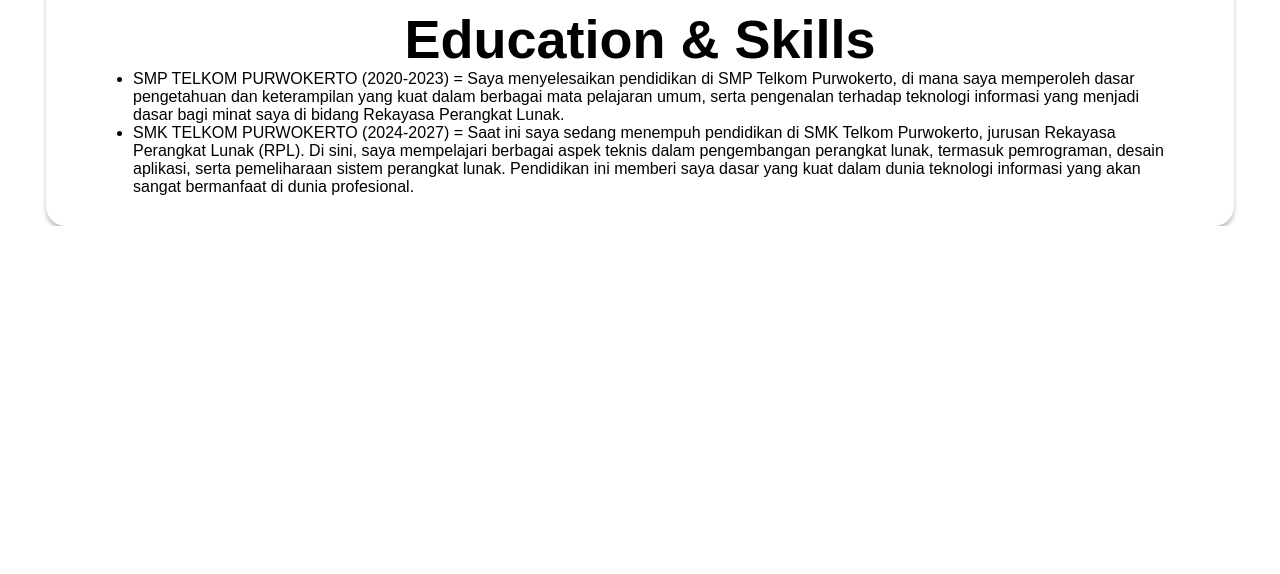
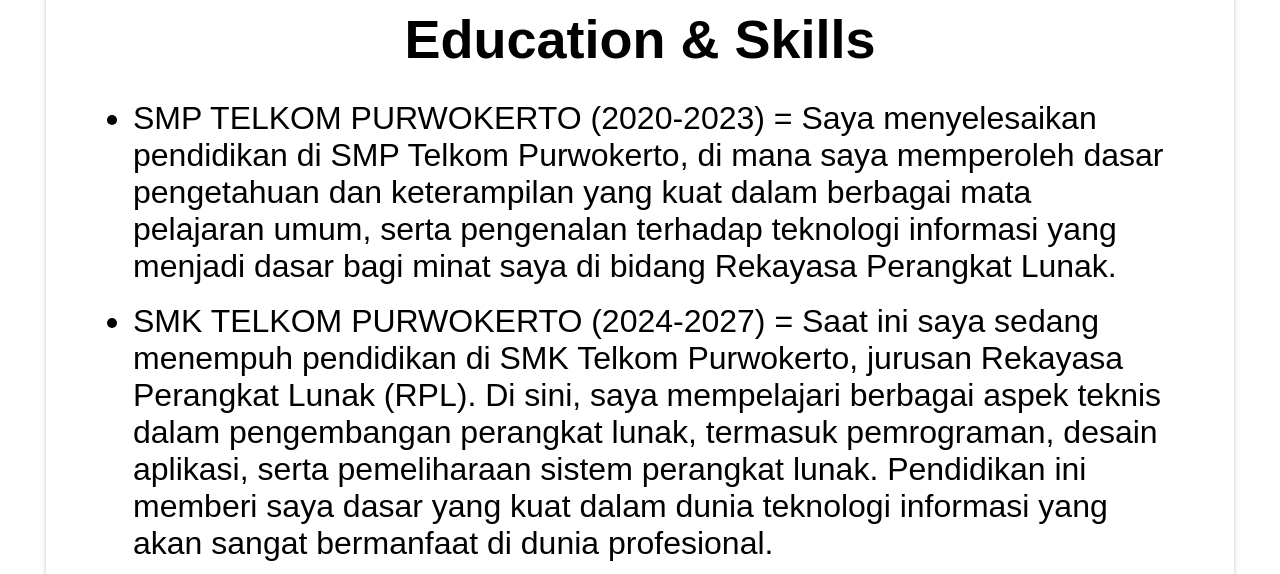
Before and after one commit to dwiharindhayy/portofolio, a plain HTML site: page index.html in a window 1280 px wide. Shown: the part 1403-1977 px from the top of the page. Before the commit the page ends 1629 px from the top, so only its background shows below. Drawn offline with Linux system fonts and the light colour scheme.

Commit message:
foto skill

```diff
--- a/style.css
+++ b/style.css
@@ -169,3 +169,10 @@ body{
     list-style: disc;
     padding-left: 20px;
 }
+.content-education li{
+    font-size: 32px;
+}
+.content-education{
+    margin-top: 30px;
+
+}
```
Also changed, not shown: index.html (+1 -0 lines), image 10.png (added), image 6.png (added), image 7.png (added), image 8.png (added), image 9.png (added), image-removebg-preview 2.png (added).
